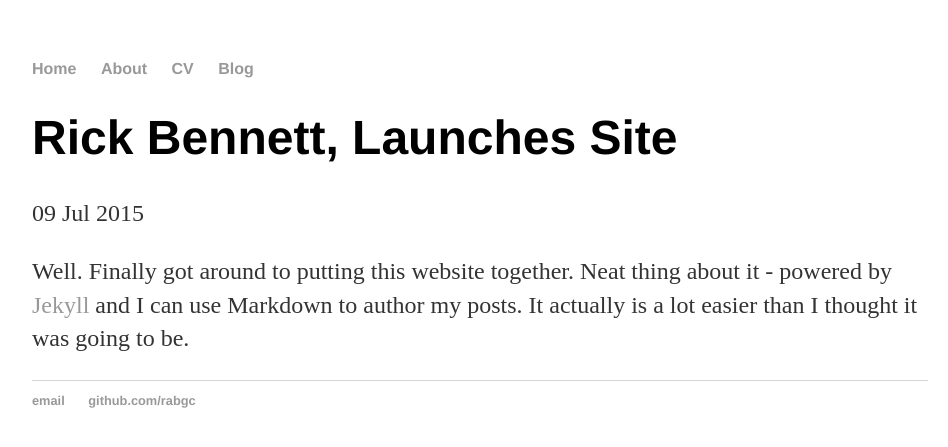
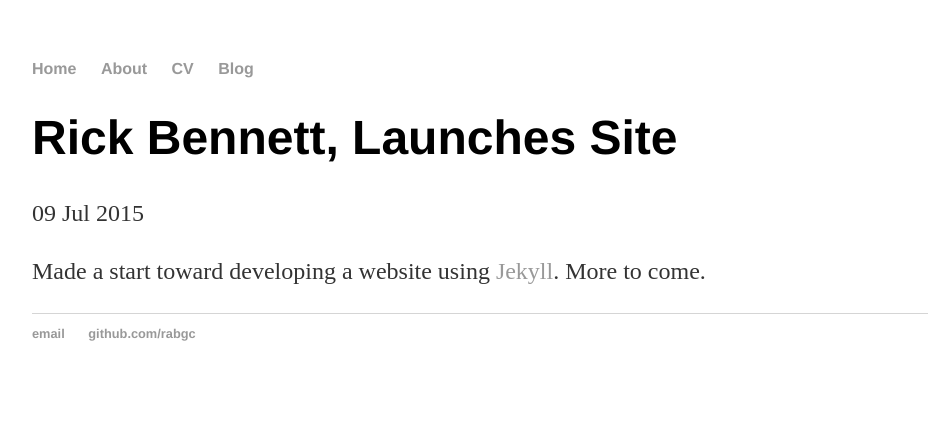
Before and after one commit to rabgc/rabgc.github.io, a Jekyll site: the page built from _posts/2015-07-09-rick-bennett--site-launched.md, in a window 1280 px wide. Shown: the top 447 px of the page, without its empty margins (160-1108 px from the left). Built offline with Jekyll 4.4.1, drawn with Linux system fonts in a browser that asks for light colours.

Commit message:
Update 2015-07-09-rick-bennett--site-launched.md

```diff
--- a/_posts/2015-07-09-rick-bennett--site-launched.md
+++ b/_posts/2015-07-09-rick-bennett--site-launched.md
@@ -4,4 +4,4 @@ title: "Rick Bennett, Launches Site"
 date: 2015-07-09
 ---
 
-Well. Finally got around to putting this website together. Neat thing about it - powered by [Jekyll](http://jekyllrb.com) and I can use Markdown to author my posts. It actually is a lot easier than I thought it was going to be.
+Made a start toward developing a website using [Jekyll](http://jekyllrb.com).  More to come.
```
